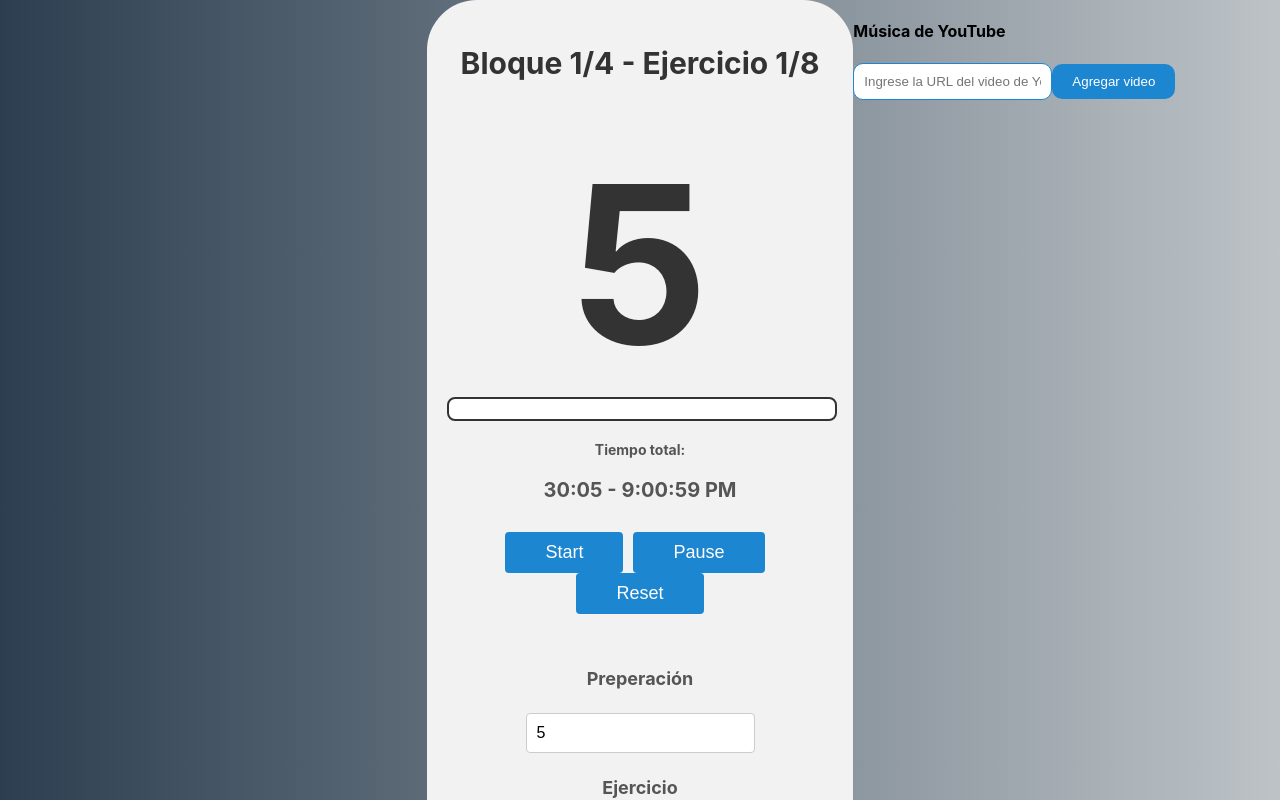
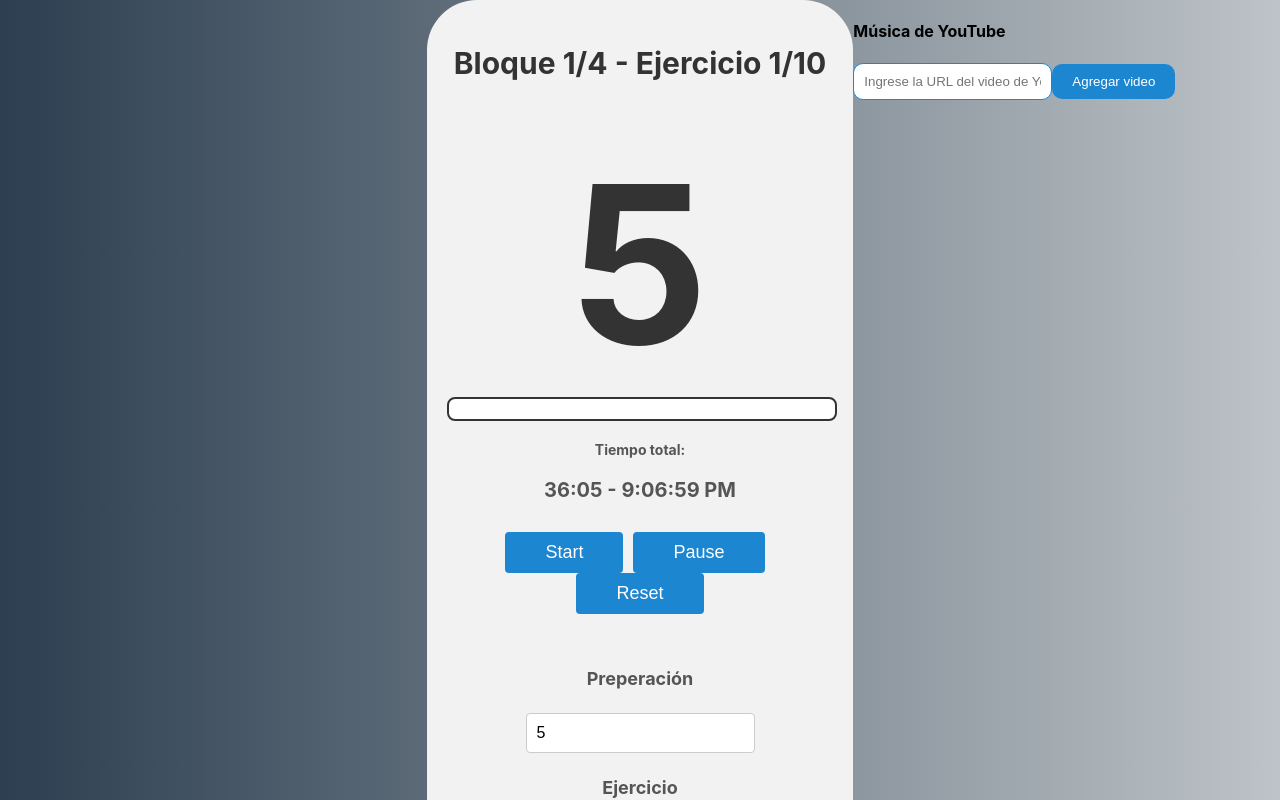
Before and after one commit to jjpicante/tabatatimer, a React (Create React App) app: page / in a window 1280 px wide. Shown: the top 800 px of the page. Built offline with nearby package versions, Linux system fonts and the light colour scheme.

Commit message:
change valor

```diff
--- a/src/Components/Tabata/tabata.jsx
+++ b/src/Components/Tabata/tabata.jsx
@@ -14,7 +14,7 @@ const Tabata = () => {
   const [preparationTime, setPreparationTime] = useState(5);
   const [workTime, setWorkTime] = useState(30);
   const [restTime, setRestTime] = useState(15);
-  const [roundsPerBlock, setRoundsPerBlock] = useState(8);
+  const [roundsPerBlock, setRoundsPerBlock] = useState(10);
   const [totalBlocks, setTotalBlocks] = useState(4);
   const [blockRestTime, setBlockRestTime] = useState(120);
   //
```
